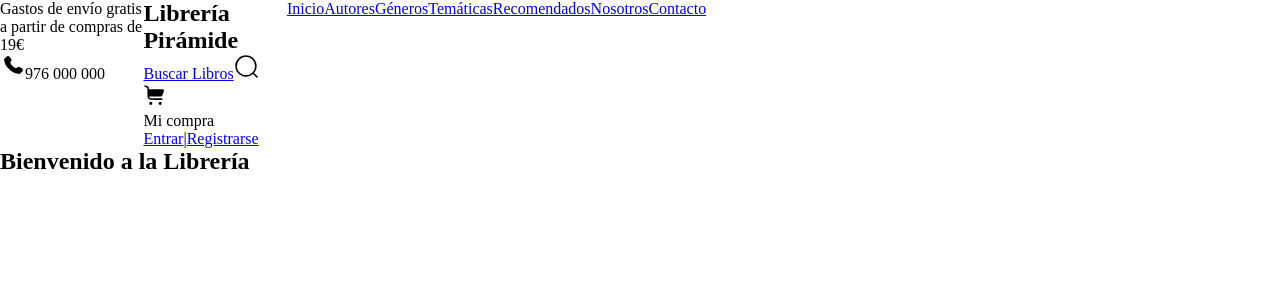
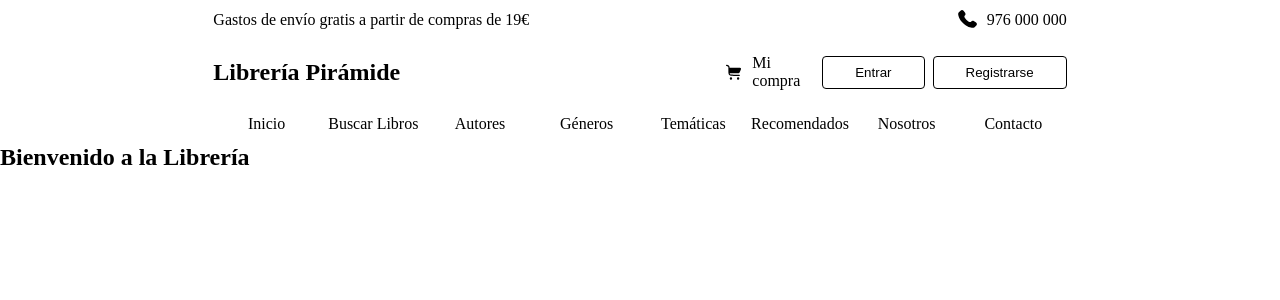
Before and after one commit to andresaragonguerrero/LibreriaPiramide, a Vue app: page / in a window 1280 px wide. Shown: the top 300 px of the page. Built offline with nearby package versions, Linux system fonts and the light colour scheme; the HTML template or start-up script is replaced by a standard one.

Commit message:
Creación de la retícula en el Header

```diff
--- a/src/App.vue
+++ b/src/App.vue
@@ -22,6 +22,7 @@ import HeaderNav from './components/header/HeaderNav.vue';
 <style scoped>
 .header {
   display: grid;
-  grid-template-columns: repeat(var(--columns-number), 1fr);
+  grid-template-columns: repeat(var(--columns), 1fr);
+  grid-template-rows: 5dvh 8dvh 5dvh;
 }
 </style>
--- a/src/assets/styles/styles.css
+++ b/src/assets/styles/styles.css
@@ -1,9 +1,7 @@
 @import url('https://fonts.googleapis.com/css2?family=EB+Garamond:ital,wght@0,400..800;1,400..800&display=swap');
 
 :root {
-    --columns-number: 7;
-
-
+    --columns: 12;
 
     --ff-primary: Helvetica, sans-serif;
     --ff-secondary: 'EB Garamond', serif;
--- a/src/components/header/HeaderMain.vue
+++ b/src/components/header/HeaderMain.vue
@@ -2,15 +2,6 @@
     <article class="header__main">
         <div class="header__logo-container">
             <h1 class="header__title">Librería Pirámide</h1>
-        </div>
-
-        <div class="header__search-container">
-            <RouterLink class="header__search-link" to="/search">Buscar Libros</RouterLink>
-            <svg class="header__icon" xmlns="http://www.w3.org/2000/svg" viewBox="0 0 24 24" width="25px" height="25px">
-                <path fill="currentColor" fill-rule="evenodd"
-                    d="M11.5 2.75a8.75 8.75 0 1 0 0 17.5a8.75 8.75 0 0 0 0-17.5M1.25 11.5c0-5.66 4.59-10.25 10.25-10.25S21.75 5.84 21.75 11.5c0 2.56-.939 4.902-2.491 6.698l3.271 3.272a.75.75 0 1 1-1.06 1.06l-3.272-3.271A10.2 10.2 0 0 1 11.5 21.75c-5.66 0-10.25-4.59-10.25-10.25"
-                    clip-rule="evenodd" />
-            </svg>
         </div>
 
         <div class="header__user-actions">
@@ -23,14 +14,56 @@
                 <p class="header__cart-text">Mi compra</p>
             </div>
             <div class="header__auth">
-                <a class="header__auth-link" href="#">Entrar</a>
-                <span class="header__auth-separator">|</span>
-                <a class="header__auth-link" href="#">Registrarse</a>
+                <button type="button" class="header__auth-button">
+                    <a class="header__auth-link" href="#">Entrar</a>
+                </button>
+                <button type="button" class="header__auth-button">
+                    <a class="header__auth-link" href="#">Registrarse</a>
+                </button>
             </div>
         </div>
     </article>
 </template>
 
 <style lang="css" scoped>
+.header__main {
+    grid-column: 1 / -1;
+    display: grid;
+    grid-template-columns: subgrid;
+}
 
+.header__logo-container {
+    grid-column: 3 / 6;
+    display: flex;
+    justify-content: flex-start;
+    align-items: center;
+}
+
+.header__user-actions {
+    grid-column: 8 / 11;
+    display: flex;
+    justify-content: flex-end;
+    align-items: center;
+    gap: var(--space-3);
+}
+
+.header__cart,
+.header__auth {
+    display: flex;
+    justify-content: flex-end;
+    align-items: center;
+    gap: var(--space-2)
+}
+
+.header__auth-button {
+    padding: var(--space-2) var(--space-4);
+    border: 1px solid black;
+    border-radius: var(--border-radius-sm);
+    background: transparent
+}
+
+.header__auth-link {
+    color: black;
+    text-decoration: none;
+}
 </style>
--- a/src/components/header/HeaderNav.vue
+++ b/src/components/header/HeaderNav.vue
@@ -1,6 +1,7 @@
 <template>
     <nav class="header__nav" aria-label="Internal navigation">
         <RouterLink class="header__link" to="/">Inicio</RouterLink>
+        <RouterLink class="header__link" to="/search">Buscar Libros</RouterLink>
         <a class="header__link" href="#">Autores</a>
         <a class="header__link" href="#">Géneros</a>
         <a class="header__link" href="#">Temáticas</a>
@@ -11,5 +12,18 @@
 </template>
 
 <style lang="css" scoped>
+.header__nav {
+    grid-column: 3 / 11;
+    display: grid;
+    grid-template-columns: subgrid;
+}
 
+.header__link {
+    width: 100%;
+    display: flex;
+    justify-content: center;
+    align-items: center;
+    text-decoration: none;
+    color: black;
+}
 </style>
--- a/src/components/header/HeaderTop.vue
+++ b/src/components/header/HeaderTop.vue
@@ -12,5 +12,24 @@
 </template>
 
 <style lang="css" scoped>
+.header__top {
+    grid-column: 1 / -1;
+    display: grid;
+    grid-template-columns: subgrid;
+}
 
+.header__shipping-text {
+    grid-column: 3 / 6;
+    display: flex;
+    justify-content: flex-start;
+    align-items: center;
+}
+
+.header__phone {
+    grid-column: 8 / 11;
+    display: flex;
+    justify-content: flex-end;
+    align-items: center;
+    gap: var(--space-2);
+}
 </style>
```
